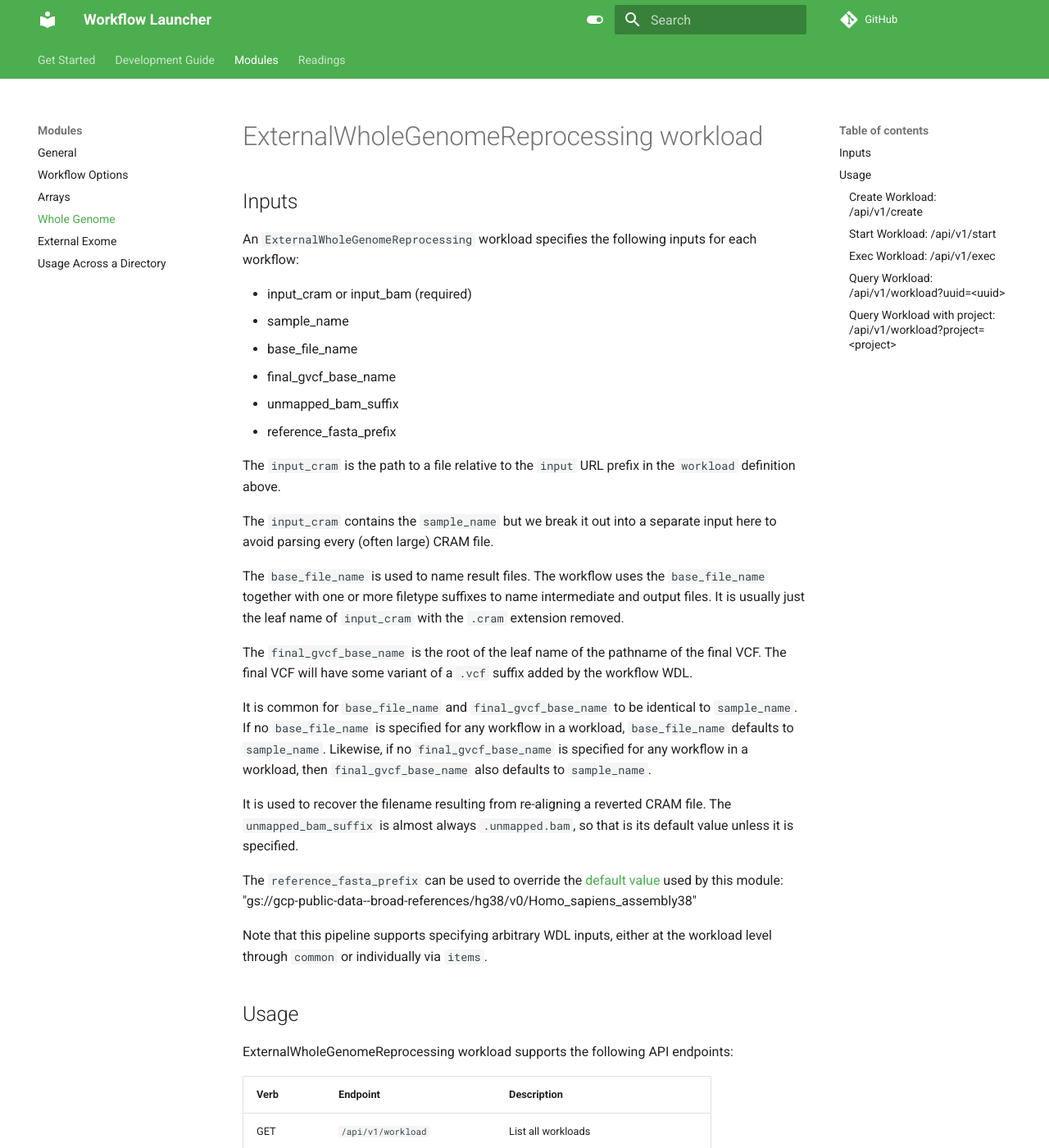
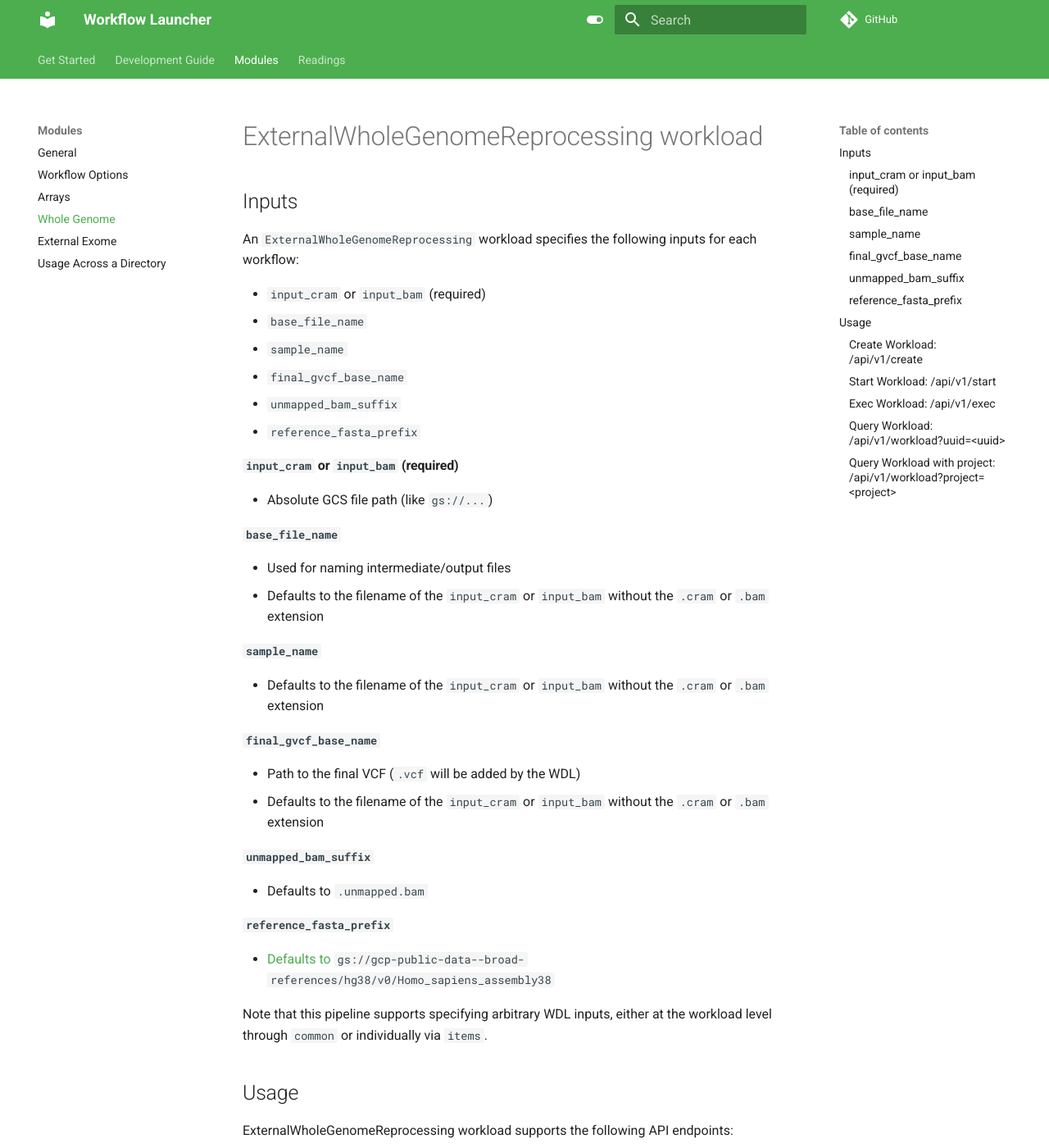
Before and after one commit to broadinstitute/wfl, an MkDocs documentation site: the page built from docs/md/modules-wgs.md, in a window 1280 px wide and 1400 px high. Shown: the whole window at 82% size. Built offline with MkDocs 1.6.1 and Material for MkDocs 9.7.7, drawn with Linux system fonts in a browser that asks for light colours; comment, search, counter and statistics services are not loaded; some of the changed text lies outside the part shown.

Commit message:
update WGS docs

```diff
--- a/docs/md/modules-wgs.md
+++ b/docs/md/modules-wgs.md
@@ -5,57 +5,44 @@ An `ExternalWholeGenomeReprocessing` workload
 specifies the following inputs
 for each workflow:
 
-- input_cram or input_bam (required)
-- sample_name
-- base_file_name
-- final_gvcf_base_name
-- unmapped_bam_suffix
-- reference_fasta_prefix
+- `input_cram` or `input_bam` (required)
+- `base_file_name`
+- `sample_name`
+- `final_gvcf_base_name`
+- `unmapped_bam_suffix`
+- `reference_fasta_prefix`
 
-The `input_cram` is the path to a file
-relative to the `input` URL prefix
-in the `workload` definition above.
+#### `input_cram` or `input_bam` (required)
 
-The `input_cram` contains the `sample_name`
-but we break it out into a separate input here
-to avoid parsing every (often large) CRAM file.
+- Absolute GCS file path (like `gs://...`)
 
-The `base_file_name` is used to name result files.
-The workflow uses the `base_file_name`
-together with one or more filetype suffixes
-to name intermediate and output files.
-It is usually just the leaf name of `input_cram`
-with the `.cram` extension removed.
+#### `base_file_name`
 
-The `final_gvcf_base_name` is the root
-of the leaf name
-of the pathname of the final VCF.
-The final VCF will have some variant
-of a `.vcf` suffix
-added by the workflow WDL.
+- Used for naming intermediate/output files
+- Defaults to the filename of the `input_cram` or `input_bam`
+without the `.cram` or `.bam` extension
 
-It is common for `base_file_name`
-and `final_gvcf_base_name`
-to be identical to `sample_name`.
-If no `base_file_name` is specified
-for any workflow in a workload,
-`base_file_name` defaults to `sample_name`.
-Likewise,
-if no `final_gvcf_base_name` is specified
-for any workflow in a workload,
-then `final_gvcf_base_name`
-also defaults to `sample_name`.
+#### `sample_name`
 
-It is used to recover the filename resulting
-from re-aligning a reverted CRAM file.
-The `unmapped_bam_suffix`
-is almost always `.unmapped.bam`,
-so that is its default value
-unless it is specified.
+- Defaults to the filename of the `input_cram` or `input_bam`
+without the `.cram` or `.bam` extension
 
-The `reference_fasta_prefix` can be used to override
-the [default value](https://github.com/broadinstitute/wfl/blob/main/api/src/wfl/references.clj#L7) used by this module:
-"gs://gcp-public-data--broad-references/hg38/v0/Homo_sapiens_assembly38"
+#### `final_gvcf_base_name`
+
+- Path to the final VCF (`.vcf` will be added by the WDL)
+- Defaults to the filename of the `input_cram` or `input_bam`
+without the `.cram` or `.bam` extension
+
+#### `unmapped_bam_suffix`
+
+- Defaults to `.unmapped.bam`
+
+#### `reference_fasta_prefix`
+
+- [Defaults to](https://github.com/broadinstitute/wfl/blob/main/api/src/wfl/references.clj#L34) `gs://gcp-public-data--broad-references/hg38/v0/Homo_sapiens_assembly38`
+
+
+
 
 Note that this pipeline supports specifying arbitrary WDL inputs, either
 at the workload level through `common` or individually via `items`.
@@ -153,7 +139,7 @@ particular input cram, WFL will not re-submit that workflow.
           "updated": "2020-10-05T16:15:32Z",
           "uuid": "2c543b29-2db9-4643-b81b-b16a0654c5cc",
           "inputs": {
-            "input_cram": "develop/20k/NA12878_PLUMBING.cram",
+            "input_cram": "gs://broad-gotc-dev-wfl-ptc-test-inputs/single_sample/plumbing/truth/develop/20k/NA12878_PLUMBING.cram",
             "sample_name": "TestSample1234"
           }
         }
@@ -210,7 +195,7 @@ Creates and then starts a Cromwell workflow for each item in the workload.
           "updated": "2020-10-05T16:15:32Z",
           "uuid": "2c543b29-2db9-4643-b81b-b16a0654c5cc",
           "inputs": {
-            "input_cram": "develop/20k/NA12878_PLUMBING.cram",
+            "input_cram": "gs://broad-gotc-dev-wfl-ptc-test-inputs/single_sample/plumbing/truth/develop/20k/NA12878_PLUMBING.cram",
             "sample_name": "TestSample1234"
           }
         }
@@ -250,7 +235,7 @@ Queries the WFL database for workloads. Specify the uuid to query for a specific
           "updated": "2020-10-05T16:15:32Z",
           "uuid": "2c543b29-2db9-4643-b81b-b16a0654c5cc",
           "inputs": {
-            "input_cram": "develop/20k/NA12878_PLUMBING.cram",
+            "input_cram": "gs://broad-gotc-dev-wfl-ptc-test-inputs/single_sample/plumbing/truth/develop/20k/NA12878_PLUMBING.cram",
             "sample_name": "TestSample1234"
           }
         }
@@ -294,7 +279,7 @@ Queries the WFL database for workloads. Specify the project name to query for a
           "updated": "2020-10-05T16:15:32Z",
           "uuid": "2c543b29-2db9-4643-b81b-b16a0654c5cc",
           "inputs": {
-            "input_cram": "develop/20k/NA12878_PLUMBING.cram",
+            "input_cram": "gs://broad-gotc-dev-wfl-ptc-test-inputs/single_sample/plumbing/truth/develop/20k/NA12878_PLUMBING.cram",
             "sample_name": "TestSample1234"
           }
         }
```
Also changed, not shown: other parts of docs/md/modules-wgs.md (+2 -4 lines).
